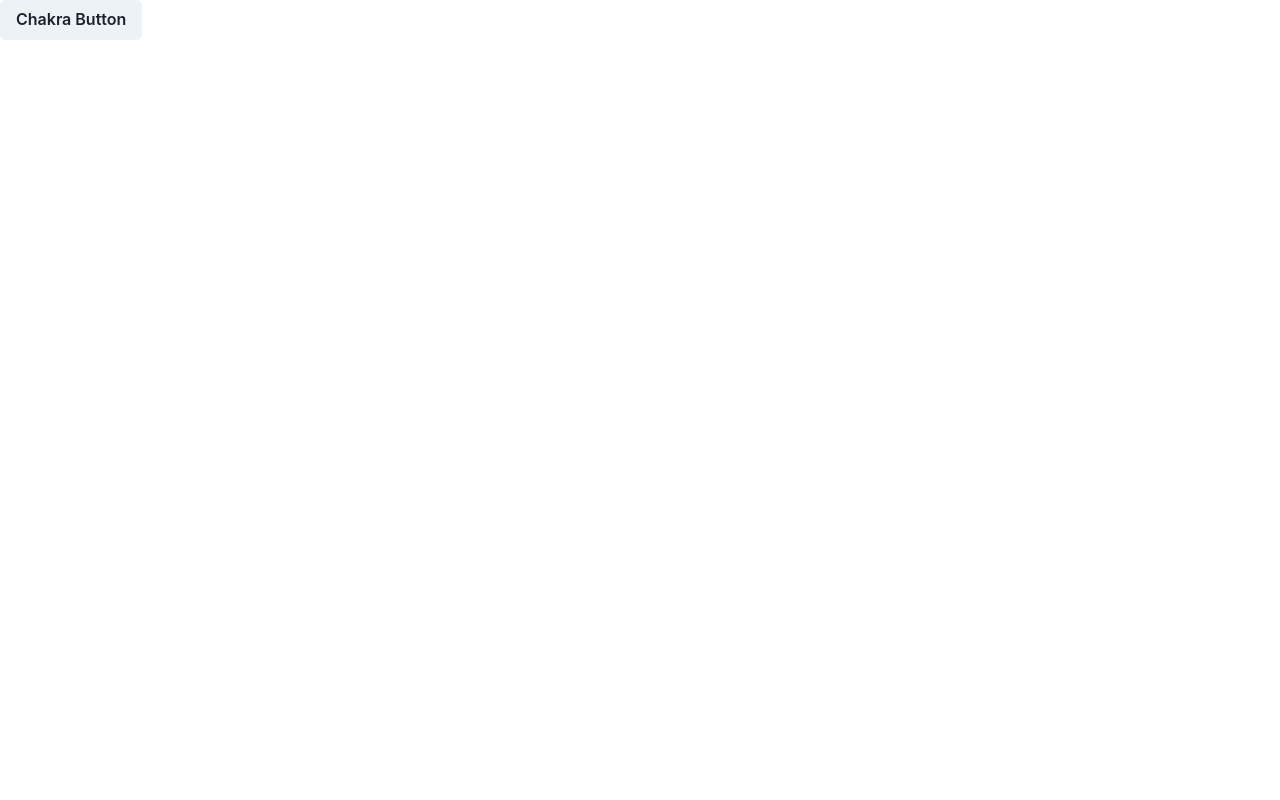
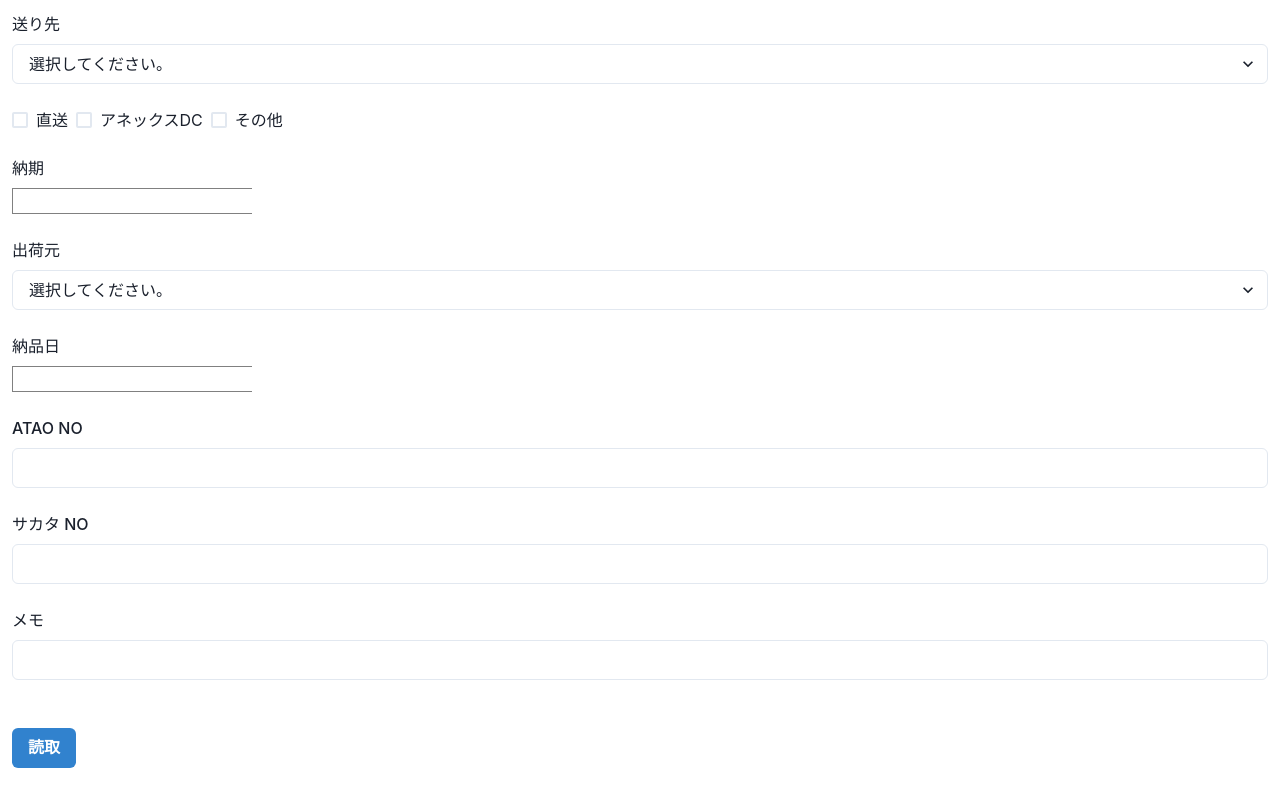
Before and after one commit to imayounaoto401/jancode-reader, a React (Create React App) app: page / in a window 1280 px wide. Built offline with nearby package versions, Linux system fonts and the light colour scheme.

Commit message:
入力エリア作成

```diff
--- a/package.json
+++ b/package.json
@@ -11,6 +11,7 @@
     "@testing-library/user-event": "^12.1.10",
     "framer-motion": "^4",
     "react": "^17.0.2",
+    "react-datepicker": "^4.1.1",
     "react-dom": "^17.0.2",
     "react-scripts": "4.0.3",
     "web-vitals": "^1.0.1"
--- a/src/App.js
+++ b/src/App.js
@@ -1,10 +1,114 @@
-import {ChakraProvider,Button} from "@chakra-ui/react";
+import {useState} from "react"
+import {ChakraProvider,Button,
+  FormControl,
+  FormLabel,
+  FormErrorMessage,
+  FormHelperText,
+  Input,
+  Select,
+  Checkbox, CheckboxGroup,HStack,Box,Divider
+} from "@chakra-ui/react";
+import DatePicker from "react-datepicker"
+import "react-datepicker/dist/react-datepicker.css"
 import './App.css';
 
+const SimpleDatePicker = () => {
+ // const initialDate = new Date()
+  const [startDate, setStartDate] = useState(null)
+  const handleChange = (date) => {
+    setStartDate(date)
+  }
+
+  return (
+    <DatePicker
+      selected={startDate}
+      onChange={handleChange}
+    />
+  )
+}
+
 function App() {
+  const [destination, setDestination] = useState("")
+  const [destinationCheck, setDestinationCheck] = useState("")
+  const [deadline, setDeadline] = useState("")
+  const [shipper, setShipper] = useState("")
+  const [deliveryDate, setDeliveryDate] = useState("")
+  const [ataoNo, setAtaoNo] = useState("")
+  const [sakataNo, setSakataNo] = useState("")
+  const [memo, setMemo] = useState("")
+
   return (
     <ChakraProvider>
-      <Button>Chakra Button</Button>
+      <Box margin={3}>
+        <FormControl id="">
+          <FormLabel>送り先</FormLabel>
+          <Select placeholder="選択してください。">
+            <option>ATAO 広島物流</option>
+            <option>送り先テストA</option>
+            <option>送り先テストB</option>
+            <option>送り先テストC</option>
+          </Select>
+        </FormControl>
+        <br/>
+
+        <CheckboxGroup colorScheme="green" defaultValue={[""]}>
+          <HStack>
+            <Checkbox value="1">直送</Checkbox>
+            <Checkbox value="2">アネックスDC</Checkbox>
+            <Checkbox value="3">その他</Checkbox>
+          </HStack>
+        </CheckboxGroup>
+        <br/>
+
+        <FormControl id="">
+          <FormLabel>納期</FormLabel>
+          <div style={{"border":"1px solid gray","width":"240px"}}>
+          <SimpleDatePicker/>
+          </div>
+        </FormControl>
+        <br/>
+
+
+        <FormControl id="">
+          <FormLabel>出荷元</FormLabel>
+          <Select placeholder="選択してください。">
+            <option>出荷元テストA</option>
+            <option>出荷元テストB</option>
+            <option>出荷元テストC</option>
+          </Select>
+        </FormControl>
+        <br/>
+
+        <FormControl id="">
+          <FormLabel>納品日</FormLabel>
+          <div style={{"border":"1px solid gray","width":"240px"}}>
+            <SimpleDatePicker/>
+          </div>
+        </FormControl>
+        <br/>
+
+        <FormControl id="" >
+          <FormLabel>ATAO NO</FormLabel>
+          <Input placeholder="" />
+        </FormControl>
+        <br/>
+
+        <FormControl id="" >
+          <FormLabel>サカタ NO</FormLabel>
+          <Input placeholder="" />
+        </FormControl>
+        <br/>
+
+        <FormControl id="">
+          <FormLabel>メモ</FormLabel>
+          <Input placeholder="" />
+        </FormControl>
+        <br/>     <br/>
+
+        <Button colorScheme="blue">読取</Button>
+      </Box>
+
+
     </ChakraProvider>
   );
 }
```
Also changed, not shown: 1 other file (tests, documents, lock files or other folders).
